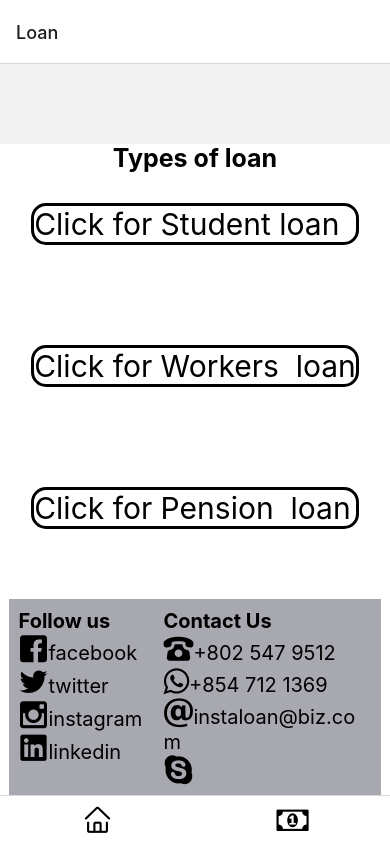
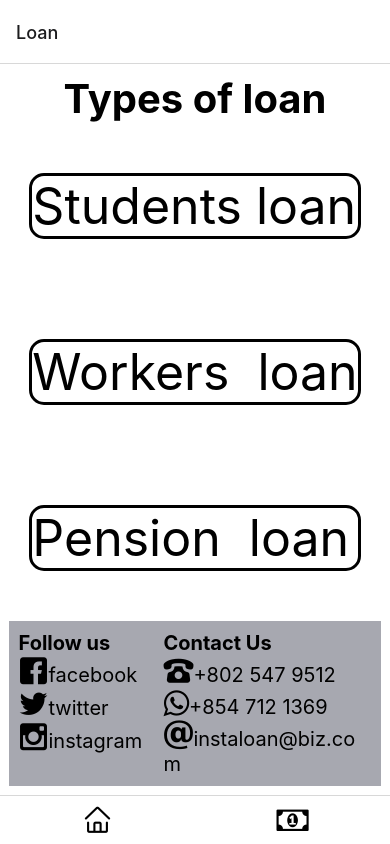
Before and after one commit to kencal20/Demo, a React Native app: screen /Loan in a window 390 px wide. Built offline with nearby package versions, Linux system fonts and the light colour scheme.

Commit message:
loan file  update

```diff
--- a/src/Loan.js
+++ b/src/Loan.js
@@ -1,9 +1,11 @@
 import React from 'react';
 import { View, Text, StyleSheet, TouchableOpacity } from 'react-native'
-import { Entypo, AntDesign, FontAwesome, MaterialCommunityIcons } from '@expo/vector-icons'
+import { Entypo, FontAwesome } from '@expo/vector-icons'
+
 
 const Loan = ({ navigation }) => {
     return (
+
         <View style={styles.container}>
             <Text style={styles.header_text}>
                 Types of loan
@@ -16,7 +18,7 @@ const Loan = ({ navigation }) => {
                     style={styles.loantype_button}
                 >
                     <Text style={styles.button_text}>
-                        Click for Student loan
+                         Students loan
                     </Text>
                 </TouchableOpacity>
 
@@ -27,7 +29,7 @@ const Loan = ({ navigation }) => {
                         }}
                         style={styles.loantype_button}>
                         <Text style={styles.button_text}>
-                            Click for Workers  loan
+                            Workers  loan
                         </Text>
                     </TouchableOpacity>
                 </View>
@@ -39,7 +41,7 @@ const Loan = ({ navigation }) => {
                         style={styles.loantype_button}
                     >
                         <Text style={styles.button_text}>
-                            Click for Pension  loan
+                             Pension  loan
                         </Text>
                     </TouchableOpacity>
                 </View>
@@ -82,14 +84,6 @@ const Loan = ({ navigation }) => {
                             </Text>
                         </Text>
                     </View>
-                    <View><Text >
-                        <TouchableOpacity style={styles.linkedin_button}>
-                            <AntDesign name='linkedin-square' size={30} color='black' />
-                        </TouchableOpacity>
-                        <Text style={styles.footer_text}>
-                            linkedin</Text>
-                    </Text>
-                    </View>
                 </View>
                 <View style={styles.contactUs}>
                     <Text style={styles.ContactUs_header}>
@@ -113,9 +107,6 @@ const Loan = ({ navigation }) => {
                             instaloan@biz.com
                         </Text>
                     </Text>
-                    <TouchableOpacity>
-                        <Entypo name='skype' size={30} />
-                    </TouchableOpacity>
                 </View>
             </View>
         </View>
@@ -130,13 +121,15 @@ const styles = StyleSheet.create({
         flex: 1,
         backgroundColor: '#fff',
         alignItems: 'center',
-        justifyContent: 'center',
-        marginTop:80
+        justifyContent:'center'
+
+
     },
 
     header_text: {
-        fontSize: 25,
-        fontWeight: 'bold'
+        fontSize: 40,
+        fontWeight: 'bold',
+
     },
 
     button_text: {
@@ -146,12 +139,15 @@ const styles = StyleSheet.create({
     loantype_button: {
         borderWidth: 3,
         borderRadius: 15,
-        marginVertical: 70,
-        marginTop: 30,
+        marginVertical: 50,
+
+
 
     },
 
-
+    button_text:{
+     fontSize:50
+    },
 
     footer: {
         backgroundColor: '#a7a8b0',
```
